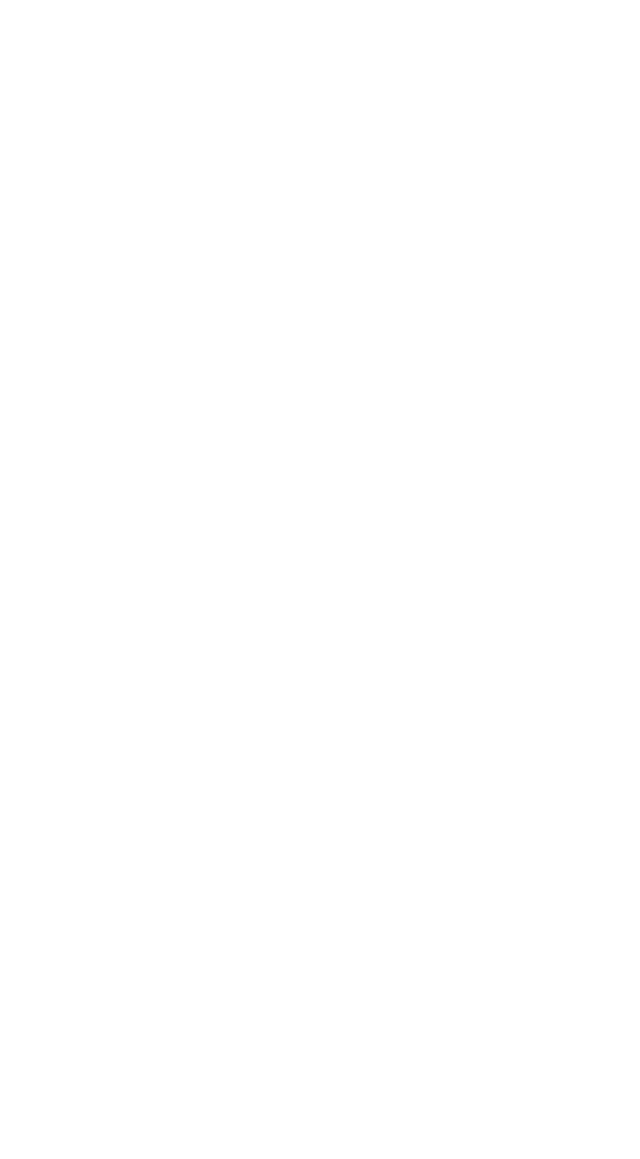
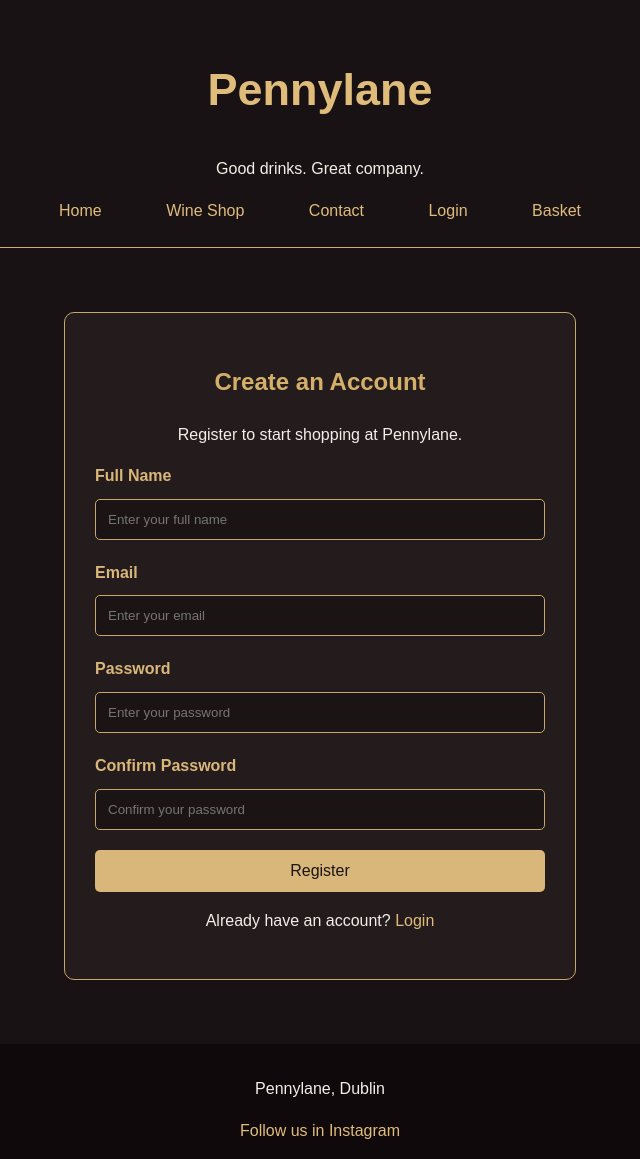
Before and after one commit to arabesko/winestore, a website: page register.html in a window 1280 px wide. Shown: the whole page, without its empty margins (320-960 px from the left). Before the commit the page ends 800 px from the top, so only its background shows below. Drawn offline with Linux system fonts and the light colour scheme.

Commit message:
Register form done

```diff
--- a/login.html
+++ b/login.html
@@ -0,0 +1,70 @@
+<!DOCTYPE html>
+<html lang="en">
+
+<head>
+    <meta charset="UTF-8">
+    <meta name="viewport" content="width=device-width, initial-scale=1.0">
+    <title>Pennylane - Login</title>
+
+    <!-- Connect the CSS stylesheet -->
+    <link rel="stylesheet" href="style.css">
+</head>
+
+<body>
+
+    <!-- Header and navigation -->
+    <header>
+        <h1>Pennylane</h1>
+        <p>Good drinks. Great company.</p>
+
+        <nav aria-label="Main navigation">
+            <a href="index.html">Home</a>
+            <a href="wines.html">Wine Shop</a>
+            <a href="booking.html">Contact</a>
+            <a href="login.html">Login</a>
+            <a href="basket.html">Basket</a>
+        </nav>
+    </header>
+
+    <!-- Main content -->
+    <main>
+
+        <!-- Login section -->
+        <section class="login-section">
+
+            <h2>Login</h2>
+            <p>Welcome back to Pennylane.</p>
+
+            <!-- Login form -->
+            <form id="loginForm">
+
+                <!-- Email input -->
+                <label for="email">Email</label>
+                <input type="email" id="email" placeholder="Enter your email" required>
+
+                <!-- Password input -->
+                <label for="password">Password</label>
+                <input type="password" id="password" placeholder="Enter your password" required>
+
+                <!-- Submit button -->
+                <button type="submit">Login</button>
+
+            </form>
+
+            <!-- Link to registration page -->
+            <p>Don't have an account?
+                <a href="register.html">Register</a>
+            </p>
+
+        </section>
+
+    </main>
+
+    <!-- Footer -->
+    <footer>
+        <p>Pennylane | Dublin, Ireland</p>
+    </footer>
+
+</body>
+
+</html>
--- a/package.json
+++ b/package.json
@@ -19,6 +19,7 @@
   },
   "homepage": "https://github.com/arabesko/winestore#readme",
   "dependencies": {
+    "bcrypt": "^6.0.0",
     "dotenv": "^18.0.10",
     "express": "^5.3.0",
     "mysql2": "^3.24.6"
--- a/register.html
+++ b/register.html
@@ -0,0 +1,88 @@
+<!DOCTYPE html>
+<html lang="en">
+
+<head>
+    <meta charset="UTF-8">
+    <meta name="viewport" content="width=device-width, initial-scale=1.0">
+    <!-- Define the browser tab title -->
+    <title>Pennylane | Register</title>
+    <link rel="stylesheet" href="style.css">
+</head>
+
+<body>
+    <!-- Shared header and navigation -->
+    <header>
+        <h1>Pennylane</h1>
+        <p>Good drinks. Great company.</p>
+
+        <!-- Main navigation menu -->
+        <nav aria-label="Main navigation">
+            <a href="index.html">Home</a>
+            <a href="wines.html">Wine Shop</a>
+            <a href="booking.html">Contact</a>
+            <a href="login.html">Login</a>
+            <a href="basket.html">Basket</a>
+        </nav>
+    </header>
+
+    <!-- Main content of the registration page -->
+    <main>
+
+        <!-- Registration section -->
+        <section class="register-section">
+
+            <h2>Create an Account</h2>
+            <p>Register to start shopping at Pennylane.</p>
+
+            <!-- Form to collect user information -->
+            <form id="registerForm">
+
+                <!-- Full name is required -->
+                <label for="name">Full Name</label>
+                <input type="text" id="name" placeholder="Enter your full name" maxlength="100" required>
+
+                <!-- Validate the email format -->
+                <label for="email">Email</label>
+                <input type="email" id="email" placeholder="Enter your email" maxlength="150" required>
+
+                <!-- Hide the password and require at least 8 characters -->
+                <label for="password">Password</label>
+                <input type="password" id="password" placeholder="Enter your password" minlength="8" maxlength="15"
+                    oninvalid="this.setCustomValidity('Password must have between 8 and 15 characters')"
+                    oninput="this.setCustomValidity('')" required>
+
+                <!-- Ask the user to confirm the password -->
+                <label for="confirmPassword">Confirm Password</label>
+                <input type="password" id="confirmPassword" placeholder="Confirm your password" minlength="8"
+                    maxlength="15" oninvalid="this.setCustomValidity('Password must have between 8 and 15 characters')"
+                    oninput="this.setCustomValidity('')" required>
+
+                <!-- Submit the registration form -->
+                <button type="submit">Register</button>
+
+            </form>
+
+            <!-- Redirect existing users to the login page -->
+            <p>
+                Already have an account?
+                <a href="login.html">Login</a>
+            </p>
+
+        </section>
+
+    </main>
+
+    <!-- Shared footer -->
+    <footer>
+        <p>Pennylane, Dublin</p>
+        <a href="https://www.instagram.com/pennylane_dublin">
+            Follow us in Instagram
+        </a>
+    </footer>
+
+    <!-- Connect the registration JavaScript file -->
+    <script src="register.js"></script>
+
+</body>
+
+</html>
--- /dev/null
+++ b/register.js
@@ -0,0 +1,52 @@
+
+// Get the registration form
+const registerForm = document.getElementById("registerForm");
+
+// Listen for the form submission
+registerForm.addEventListener("submit", async (event) => {
+
+    // Prevent the page from reloading
+    event.preventDefault();
+
+    // Get the information from the form
+    const name = document.getElementById("name").value;
+    const email = document.getElementById("email").value;
+    const password = document.getElementById("password").value;
+    const confirmPassword = document.getElementById("confirmPassword").value;
+
+    // Check if both passwords match
+    if (password !== confirmPassword) {
+        alert("Passwords do not match");
+        return;
+    }
+
+    try {
+
+        // Send the user information to the server
+        const response = await fetch("/api/register", {
+            method: "POST",
+            headers: {
+                "Content-Type": "application/json"
+            },
+            body: JSON.stringify({ name, email, password })
+        });
+
+        // Get the response from the server
+        const data = await response.json();
+
+        // Display the server message
+        alert(data.message);
+
+        // Redirect the user if registration is successful
+        if (response.ok) {
+            window.location.href = "login.html";
+        }
+
+    } catch (error) {
+
+        // Handle connection errors
+        alert("Error connecting to the server");
+
+    }
+
+});
--- a/style.css
+++ b/style.css
@@ -256,7 +256,6 @@ img {
 }
 
 /* Style each product card */
-/* Style each product card */
 #products .product {
     background-color: #241b1d;
     border: 1px solid #c9a66b;
@@ -319,3 +318,67 @@ img {
         grid-template-columns: 1fr;
     }
 }
+
+
+
+
+
+
+/* REGISTRATION FORM */
+
+/* Centre the registration section */
+.register-section {
+    max-width: 450px;
+    margin: 40px auto;
+    padding: 30px;
+    background-color: #241b1d;
+    border: 1px solid #c9a66b;
+    border-radius: 10px;
+}
+
+/* Centre the title and introductory text */
+.register-section h2,
+.register-section p {
+    text-align: center;
+}
+
+/* Arrange the form elements vertically */
+#registerForm {
+    display: flex;
+    flex-direction: column;
+    gap: 10px;
+}
+
+/* Style the field labels */
+#registerForm label {
+    color: #d9b77a;
+    font-weight: bold;
+}
+
+/* Style the input fields */
+#registerForm input {
+    width: 100%;
+    box-sizing: border-box;
+    padding: 12px;
+    background-color: #1a1415;
+    color: white;
+    border: 1px solid #c9a66b;
+    border-radius: 5px;
+    margin-bottom: 10px;
+}
+
+/* Style the registration button */
+#registerForm button {
+    background-color: #d9b77a;
+    color: #1a1415;
+    border: none;
+    border-radius: 5px;
+    padding: 12px;
+    font-size: 16px;
+    cursor: pointer;
+}
+
+/* Change the button colour on hover */
+#registerForm button:hover {
+    background-color: #f0d39b;
+}
```
Also changed, not shown: server.js (+100 -0 lines), 1 other file.
